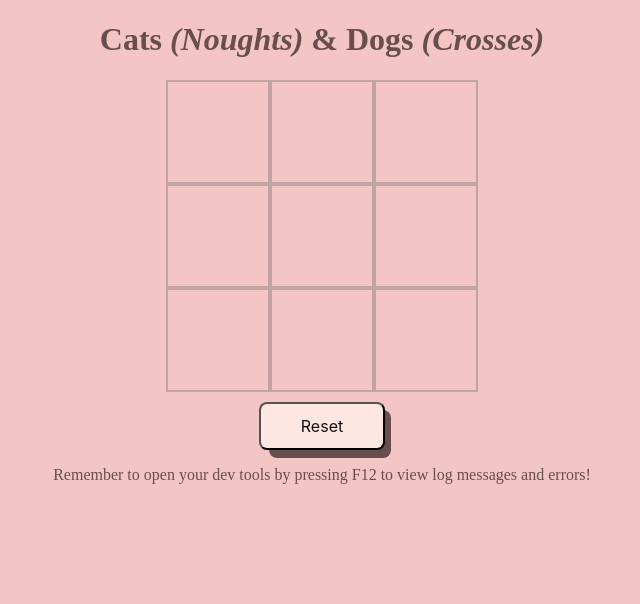
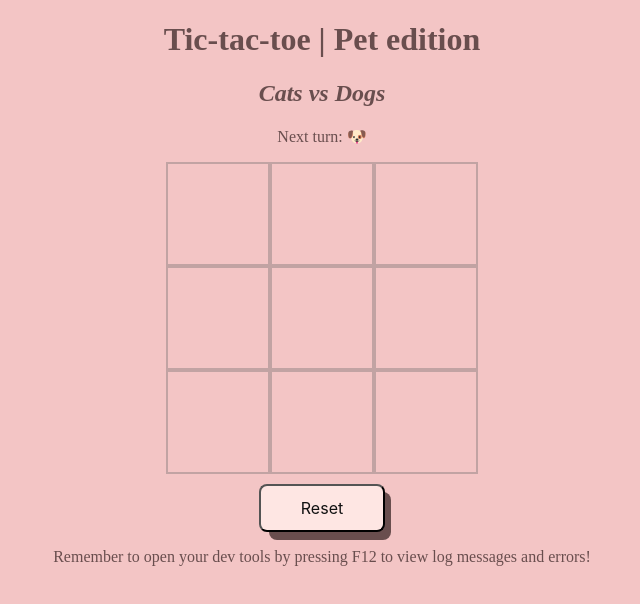
Before and after one commit to mgrinstein/tic-bark-purr, a plain HTML site: page index.html in a window 1280 px wide. Shown: the whole page, without its empty margins (318-958 px from the left). Drawn offline with Linux system fonts and the light colour scheme.

Commit message:
feat: add next player display

```diff
--- a/academy.js
+++ b/academy.js
@@ -29,6 +29,27 @@ const player2 = "nought" //"nought"
 // Other states we must track and which will be used by functions (=> must be global)
 let isGameOver = false
 let currentPlayer = "crosses" // X goes first on TTT
+
+const nextPlayerDictionary = {
+    "crosses": "🐶",
+    "noughts": "🐱",
+    "nobody": "nobody"
+}
+// display next player
+function displayNextPlayer(isGameOver) {
+    let defaultPlayer = "🐶"
+
+
+    const currentPlayerName = document.getElementById("current-player-name");
+
+    if (!isGameOver) {
+        currentPlayerName.innerText = currentPlayer ? nextPlayerDictionary[currentPlayer] : defaultPlayer;
+    } else {
+        currentPlayerName.innerText = "-"
+    }
+    const currentPlayerDisplay = document.getElementById("current-player-display");
+    currentPlayerDisplay.style.display = "block";
+}
 
 // >> Functions
 // Take the row and column number between 0 and 2
@@ -112,7 +133,7 @@ function resetGame() {
             myTTTGrid[row][column] = null
         }
     }
-    // set first player to "crosses" player // X goes first on TTT
+    // set first player to "crosses" player // X goes first on Tic-tac-toe
     currentPlayer = "crosses"
     // set new game
     isGameOver = false
@@ -134,6 +155,7 @@ if (typeof exports === 'object') {
         checkWinner,
         resetGame,
         getBoard,
+        displayNextPlayer
     }
 } else {
     console.log("Running in Browser")
--- a/connectors.js
+++ b/connectors.js
@@ -2,7 +2,7 @@
 // You should not have to make any changes in this file to get your game working.
 
 // Validate academite functions are available
-const functions = ["takeTurn", "getBoard", "checkWinner", "resetGame"];
+const functions = ["takeTurn", "getBoard", "checkWinner", "resetGame", "displayNextPlayer"];
 for (f of functions) {
     const functionObject = window[f];
     if (typeof functionObject !== "function") {
@@ -57,10 +57,11 @@ function positionClick(rowIndex, columnIndex, event) {
             throw "Expecting 'checkWinner' to return null or one of the strings 'noughts', 'crosses' or 'nobody'. Actually received: " + winner;
         }
         const winnerName = document.getElementById("winner-name");
-        winnerName.innerText = winner;
+        winnerName.innerText = nextPlayerDictionary[winner];
         const winnerDisplay = document.getElementById("winner-display");
         winnerDisplay.style.display = "block";
     }
+    displayNextPlayer(isGameOver)
 }
 
 // The reset button was clicked, call the game's reset function then reset the DOM.
@@ -71,6 +72,7 @@ function resetClick(event) {
     const winnerDisplay = document.getElementById("winner-display");
     winnerDisplay.style.display = "None";
     clearBoard();
+    displayNextPlayer(isGameOver)
 }
 
 // Bind the click events for the grid.
@@ -100,3 +102,4 @@ if (typeof exports === 'object') {
 } else {
     console.log("Running in Browser")
 }
+displayNextPlayer(isGameOver)
--- a/index.html
+++ b/index.html
@@ -11,7 +11,9 @@
 </head>
 <body>
   <!-- <h1>Noughts & Crosses</h1> -->
-  <h1>Cats <i>(Noughts)</i> & Dogs <i>(Crosses)</i></h1>
+  <h1>Tic-tac-toe | Pet edition</h1>
+  <h2><i>Cats vs Dogs</i></h2>
+  <p id="current-player-display">Next turn: <span id="current-player-name"></span></p>
   <p id="winner-display">The winner is <span id="winner-name"></span></p>
   <div id="grid">
     <div class="row"
```
